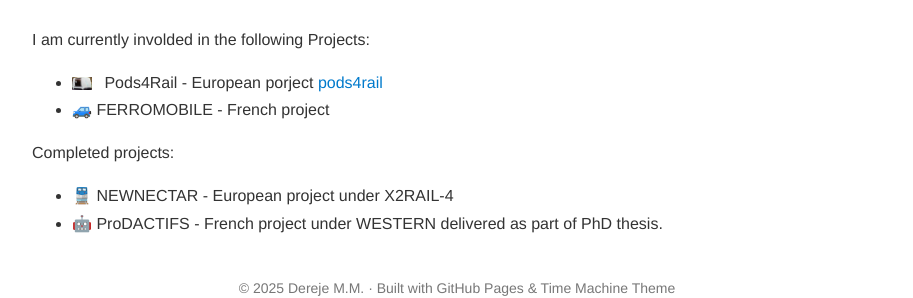
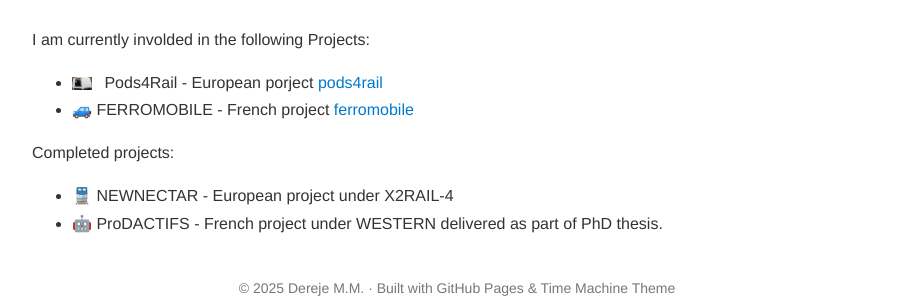
Before and after one commit to derejemm/derejemm.github.io, a Jekyll site: the page built from index.md, in a window 1280 px wide. Shown: the part 766-1064 px from the top of the page, without its empty margins (183-1096 px from the left). Built offline with Jekyll 4.4.1, drawn with Linux system fonts in a browser that asks for light colours; a script that is not in the unit is left out; the repository's description, which GitHub fills in, is left out.

Commit message:
Update index.md

```diff
--- a/index.md
+++ b/index.md
@@ -18,7 +18,7 @@ This website shares my work, publications, teaching activities, and ongoing proj
 ## Latest Projects
 I am currently involded in the following Projects:
 - <img src="/assets/image/pods4rail.png" width="20" style="vertical-align: middle; margin-right: 8px;"> Pods4Rail - European porject [pods4rail](https://pods4rail.eu/)
-- 🚙 FERROMOBILE - French project <a href="https://ferromobile.fr/fr/accueil/"></a>
+- 🚙 FERROMOBILE - French project [ferromobile](https://ferromobile.fr/fr/accueil/)
 
 Completed projects:
 - 🚆 NEWNECTAR - European project under X2RAIL-4
```
